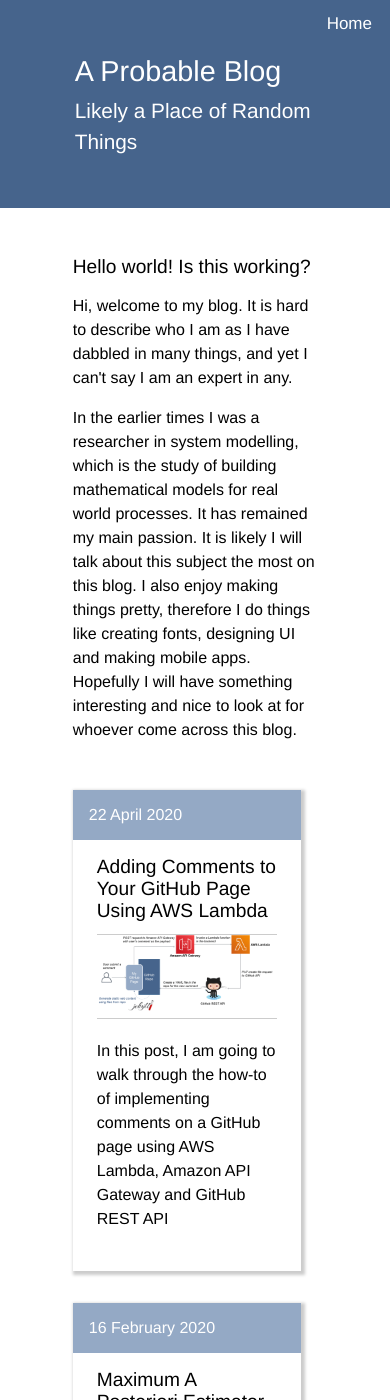
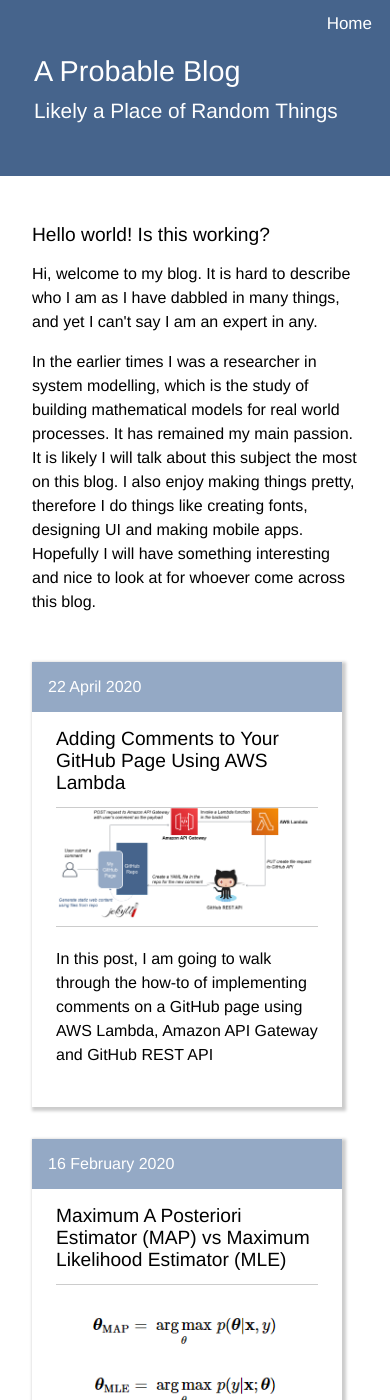
Before and after one commit to takmanman/takmanman.github.io, a Jekyll site: the page built from index.html, in a window 390 px wide and 1400 px high. Built offline with Jekyll 4.4.1, drawn with Linux system fonts in a browser that asks for light colours.

Commit message:
Update afloat.css

```diff
--- a/assets/css/afloat.css
+++ b/assets/css/afloat.css
@@ -254,7 +254,7 @@ img {
 	  font-size: 1rem;
   }
   .container {
-    max-width: 100%
+    width: 100%
   }
 
   img {
```
